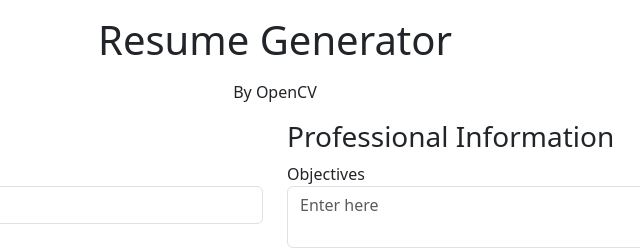
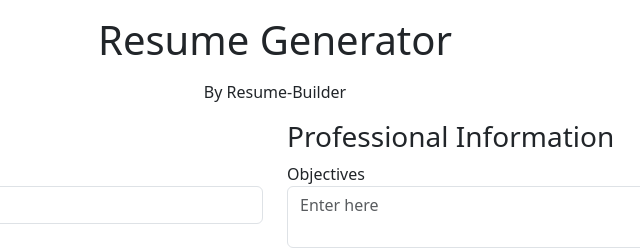
Before and after one commit to avinashk09/Resume-builder, a plain HTML site: page resume builder/index.html in a window 1280 px wide. Shown: the top 252 px of the page, 365-1005 px from the left. Drawn offline with nearby package versions, Linux system fonts and the light colour scheme.

Commit message:
Update index.html
changed name from opencv to resume-builder

```diff
--- a/resume builder/index.html
+++ b/resume builder/index.html
@@ -12,7 +12,7 @@
     <!-- HTML code -->
     <div class="container" id="cv-form">
         <h1 class="text-center my-3">Resume Generator</h1>
-        <p class="text-center my-3">By OpenCV</p>
+        <p class="text-center my-3">By Resume-Builder</p>
         <div class="row">
             <div class="col-md-6">
                 <!-- Personal Information -->
```
